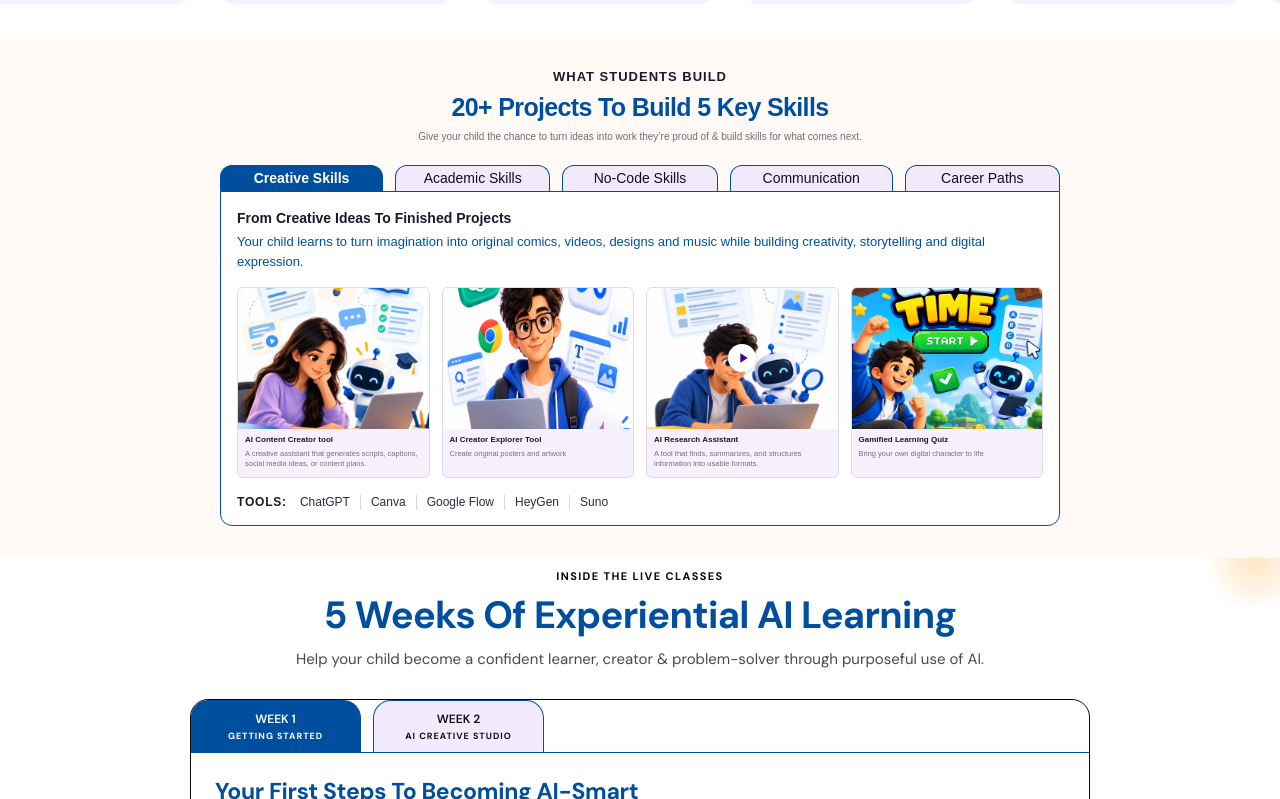
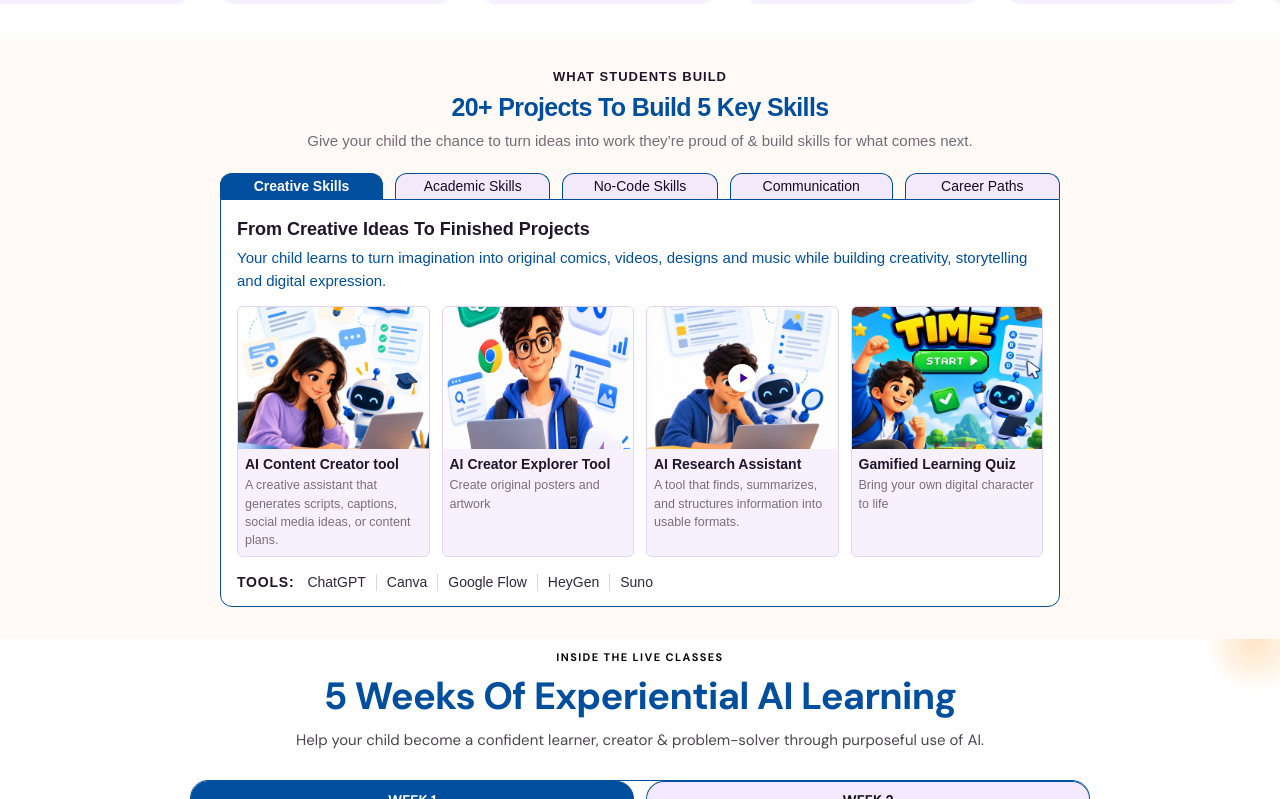
Before and after one commit to developerteam-lang/alkemy-landing-page, a React (Create React App) app: page / in a window 1280 px wide. Shown: the part 1861-2660 px from the top of the page. Built offline with nearby package versions, Linux system fonts and the light colour scheme.

Commit message:
5 weeks of experimental AI Learning deleted 3 extra buttons currently only two buttons v18

```diff
--- a/src/LiveClasses.css
+++ b/src/LiveClasses.css
@@ -23,7 +23,7 @@
   position: relative;
   z-index: 1;
   overflow: hidden;
-  border: 1px solid ;
+  border: 1px solid #004f9e;
   border-radius: 18px;
   background: #fff;  /* */
 }
@@ -31,7 +31,7 @@
   display: grid;
   padding: 0;
   /* repeat(5, minmax(0, 1fr))  -> 1.05fr 1fr 1fr 1.05fr 1fr */
-  grid-template-columns: repeat(5, minmax(0, 1fr));
+  grid-template-columns: repeat(2, minmax(0, 1fr));
   /* 9px -> 12px */
   gap: 12px;
   border-bottom: 1px solid #004f9e;
@@ -66,7 +66,7 @@
   border-left:none;
 }
   */
-.live-classes__tab-week { font-size: 12px; line-height: 1.2; font-weight: 600; }
+.live-classes__tab-week { font-size: 14px; line-height: 1.2; font-weight: 800; }
 .live-classes__tab-subtitle { font-size: 9px; line-height: 1.2; font-weight: 700; letter-spacing: 1px; }
 .live-classes__tab--active { background: #004f9e; color: #fff; }
 .live-classes__tab:focus-visible { outline: 3px solid #9b6bff; outline-offset: -4px; }
--- a/src/ProjectsToBuild.css
+++ b/src/ProjectsToBuild.css
@@ -41,7 +41,7 @@
 
 .projects-build__subtitle {
   margin: 6px 0 0;
-  font-size: 10px;
+  font-size: 15px;
   line-height: 1.6;
   font-weight: 400;
   color: #756a79;
@@ -108,7 +108,7 @@
 .projects-build__section-title {
   margin: 0 0 4px;
   color: #20152a;
-  font-size: 14px;
+  font-size: 18px;
   line-height: 1.4;
   font-weight: 700;
 }
@@ -116,7 +116,7 @@
 .projects-build__description {
   margin: 0;
   color: #004f9e;
-  font-size: 13px;
+  font-size: 15px;
   line-height: 1.55;
   font-weight: 400;
 }
@@ -186,7 +186,7 @@
 .projects-build__card-title {
   margin: 0 0 3px;
   color: #20152a;
-  font-size: 8px;
+  font-size: 14px;
   line-height: 1.35;
   font-weight: 700;
 }
@@ -194,7 +194,7 @@
 .projects-build__card-description {
   margin: 0;
   color: #786d80;
-  font-size: 7.5px;
+  font-size: 12.5px;
   line-height: 1.45;
   font-weight: 400;
 }
@@ -209,7 +209,7 @@
 
 .projects-build__tools-label {
   color: #21152b;
-  font-size: 12px;
+  font-size: 14px;
   font-weight: 800;
   letter-spacing: 0.8px;
 }
@@ -225,7 +225,7 @@
   padding: 0 10px;
   border-right: 1px solid #ddd3e8;
   color: #332640;
-  font-size: 12px;
+  font-size: 14px;
   line-height: 1.2;
 }
 
```
